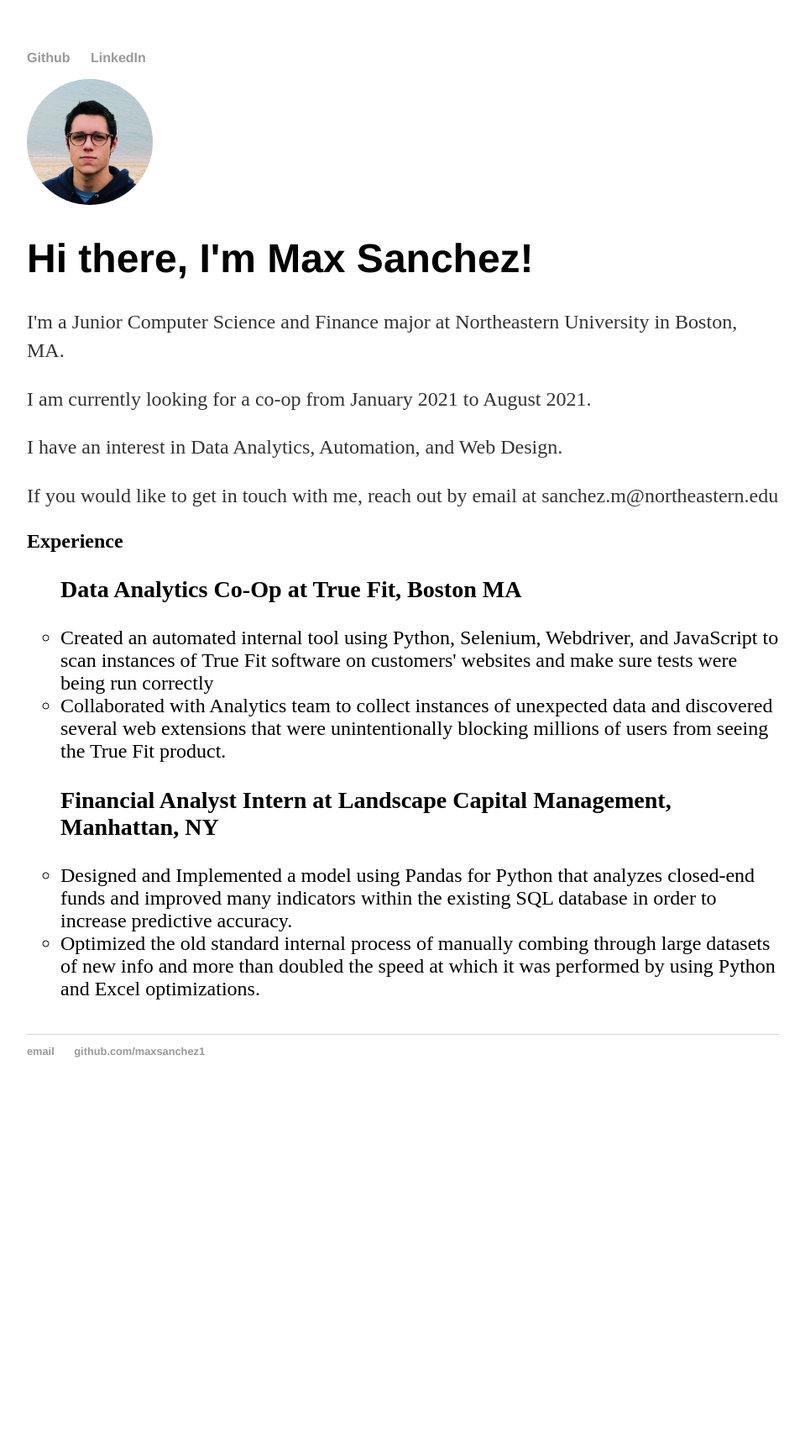
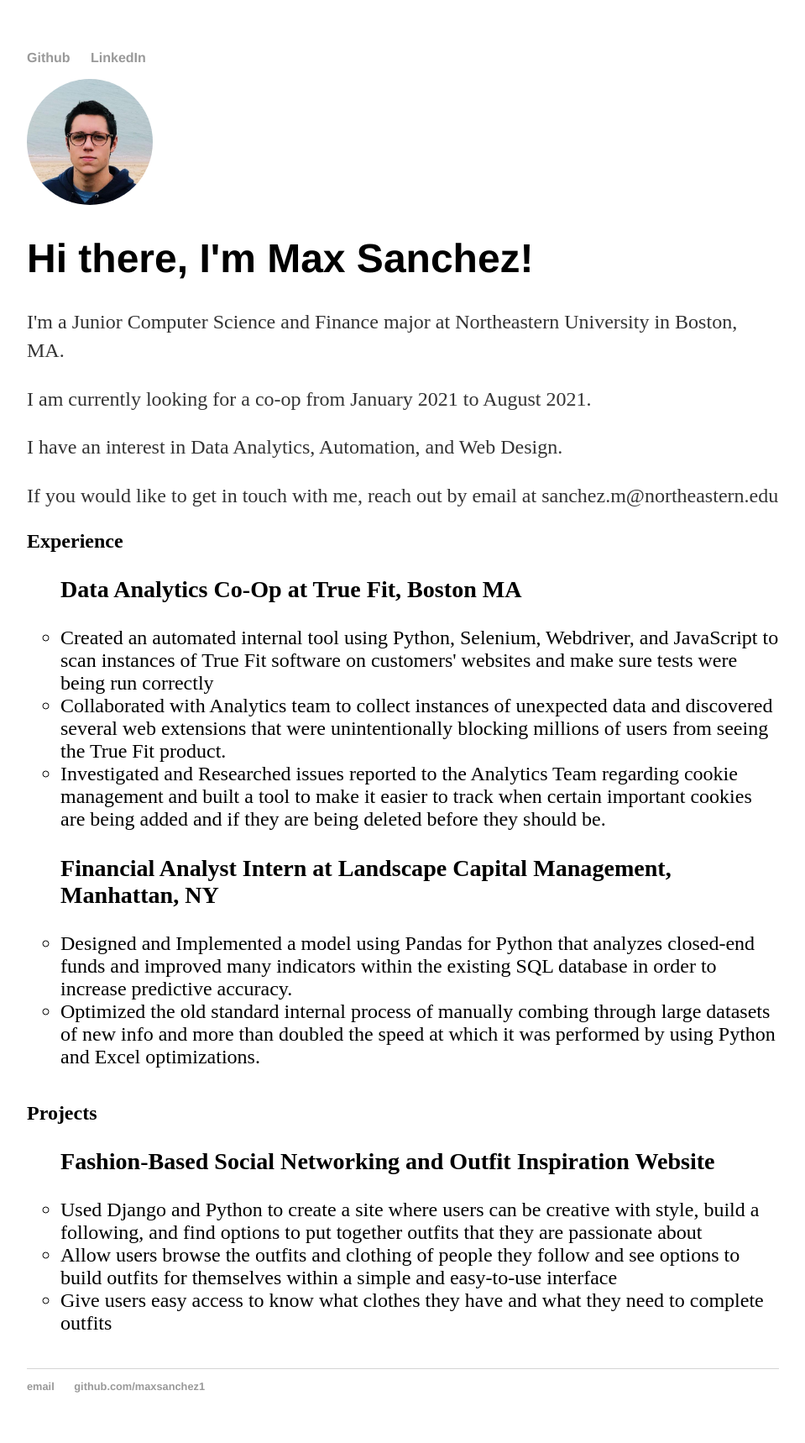
Before and after one commit to MaxSanchez1/maxsanchez1.github.io, a Jekyll site: the page built from index.html, in a window 1280 px wide. Shown: the whole page at 84% size, without its empty margins (160-1119 px from the left). Built offline with Jekyll 4.4.1, drawn with Linux system fonts in a browser that asks for light colours; before the commit the page ends 1319 px from its top, so only the background shows below that.

Commit message:
Update index.html
Add to experience and project section

```diff
--- a/index.html
+++ b/index.html
@@ -17,8 +17,19 @@ title: Max Sanchez, Main Page
 		<h3>Data Analytics Co-Op at True Fit, Boston MA</h3>
 		<li>Created an automated internal tool using Python, Selenium, Webdriver, and JavaScript to scan instances of True Fit software on customers' websites and make sure tests were being run correctly</li>
 		<li>Collaborated with Analytics team to collect instances of unexpected data and discovered several web extensions that were unintentionally blocking millions of users from seeing the True Fit product.</li>
+		<li>Investigated and Researched issues reported to the Analytics Team regarding cookie management and built a tool to make it easier to track when certain important cookies are being added and if they are being deleted before they should be.
 		<h3>Financial Analyst Intern at Landscape Capital Management, Manhattan, NY</h3>
 		<li>Designed and Implemented a model using Pandas for Python that analyzes closed-end funds and improved many indicators within the existing SQL database in order to increase predictive accuracy.</li>
 		<li>Optimized the old standard internal process of manually combing through large datasets of new info and more than doubled the speed at which it was performed by using Python and Excel optimizations.</li>
 	</ul>
 </div><!-- /.blurb -->
+
+<div class="blurb">
+	<h2>Projects</h2>
+	<ul class="posts">
+		<h3>Fashion-Based Social Networking and Outfit Inspiration Website</h3>
+		<li>Used Django and Python to create a site where users can be creative with style, build a following, and find options to put together outfits that they are passionate about</li>
+		<li>Allow users browse the outfits and clothing of people they follow and see options to build outfits for themselves within a simple and easy-to-use interface</li>
+		<li>Give users easy access to know what clothes they have and what they need to complete outfits</li>
+	</ul>
+</div><!-- /.blurb -->
```
